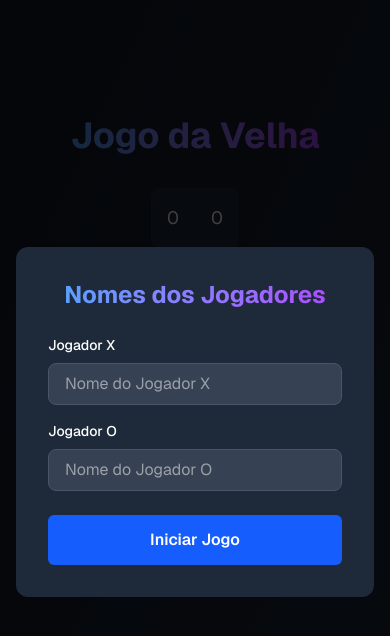
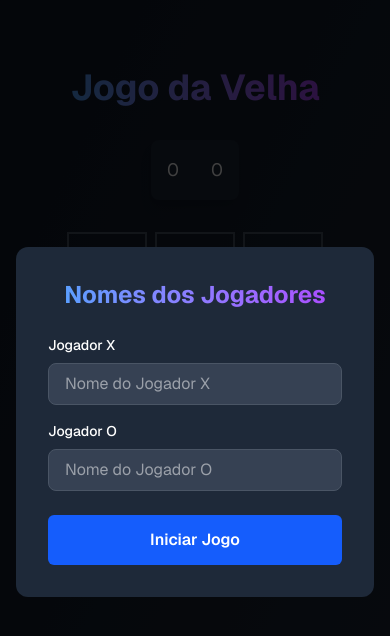
Before and after one commit to BrunoLagoa/next-jogo-da-velha, a Next.js app: page / in a window 390 px wide. Shown: the top 636 px of the page. Built offline with nearby package versions, Linux system fonts and the light colour scheme.

Commit message:
style: adjust padding and gap values in GameController layout
Improve spacing consistency across different screen sizes by updating padding and gap values in the GameController component

```diff
--- a/src/components/GameController.tsx
+++ b/src/components/GameController.tsx
@@ -11,7 +11,7 @@ export default function GameController() {
   const { gameState, handleStart, handleCellClick, handleRestart, handleContinue } = useGameController();
 
   return (
-    <div className="grid grid-rows-[20px_1fr_20px]  justify-items-center min-h-screen p-8 pb-20 gap-16 sm:p-20 font-[family-name:var(--font-geist-sans)] bg-gradient-to-br from-gray-900 to-gray-800 text-white">
+    <div className="grid grid-rows-[20px_1fr_20px] justify-items-center min-h-screen p-4 pb-16 gap-8 sm:p-20 sm:gap-16 font-[family-name:var(--font-geist-sans)] bg-gradient-to-br from-gray-900 to-gray-800 text-white">
       <main className="flex flex-col gap-[32px] row-start-2 items-center">
         <h1 className="text-4xl font-bold bg-clip-text text-transparent bg-gradient-to-r from-blue-400 to-purple-500">Jogo da Velha</h1>
         <Scoreboard gameState={gameState} />
```
